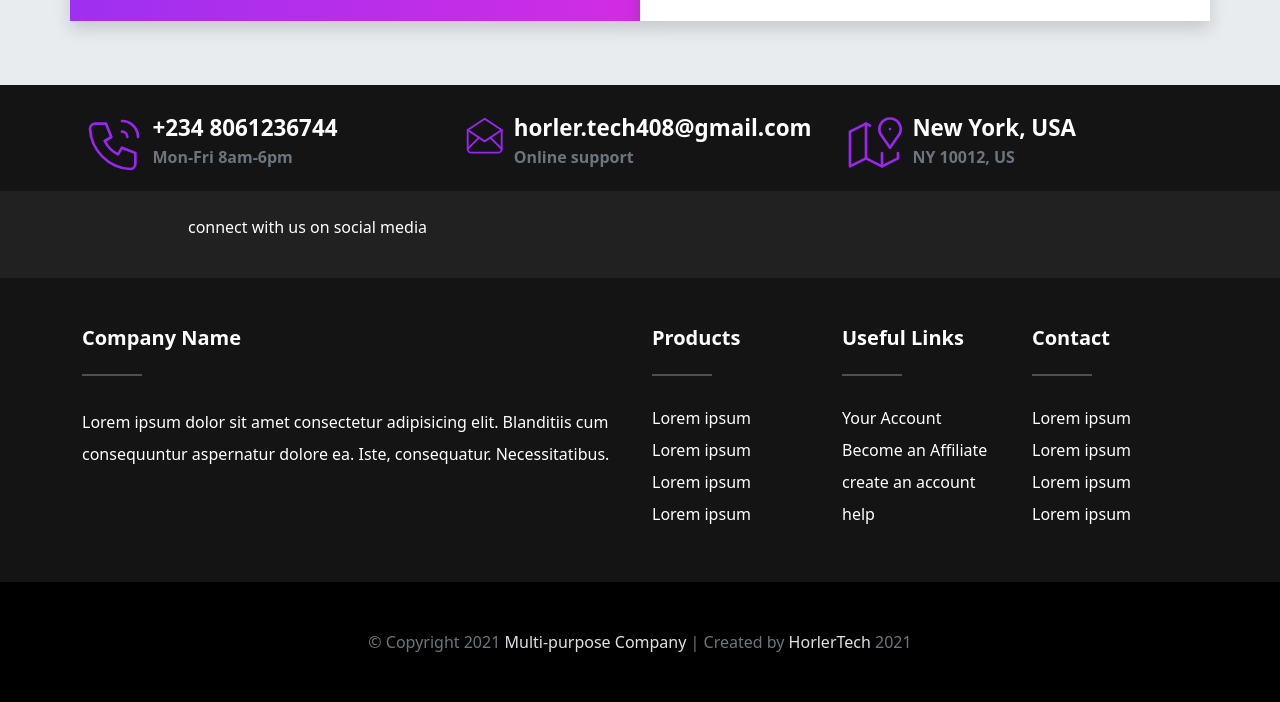
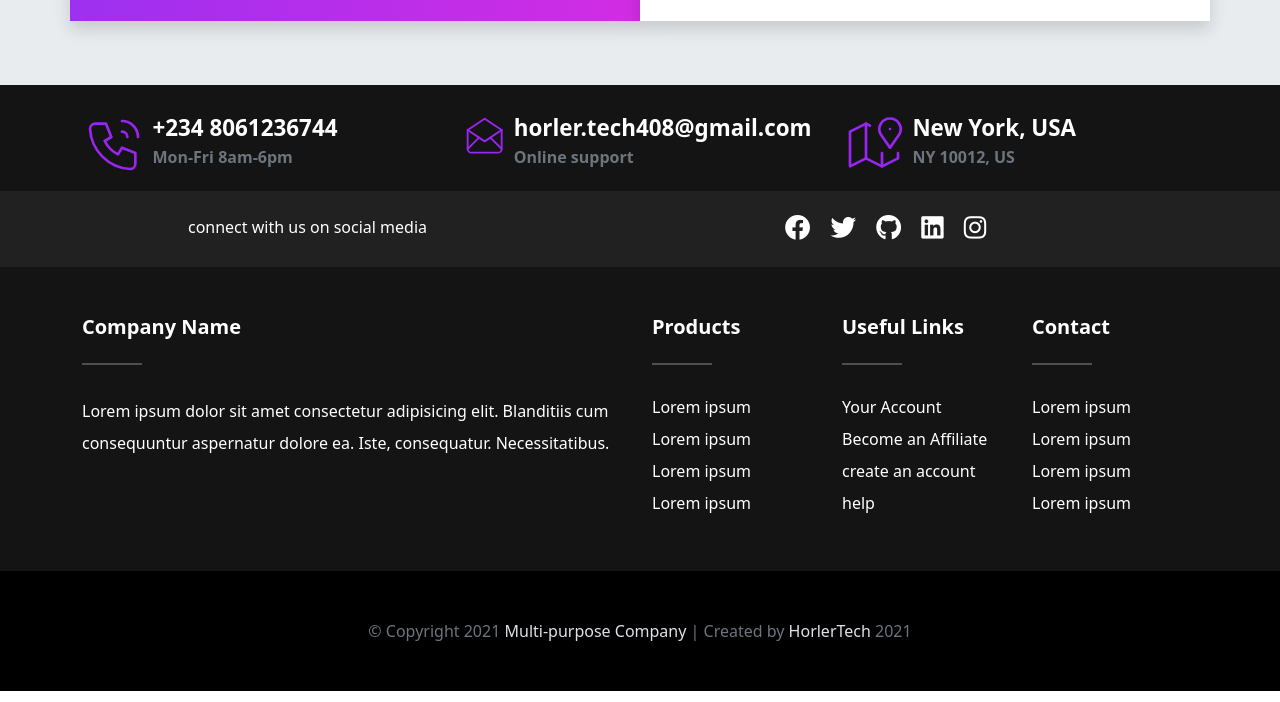
Before and after one commit to horler408/bootstrap_portfolio, a website: page index.html in a window 1280 px wide. Shown: the part 7846-8548 px from the top of the page. Drawn offline with Linux system fonts and the light colour scheme.

Commit message:
social icons

```diff
--- a/index.html
+++ b/index.html
@@ -898,11 +898,11 @@
               connect with us on social media
             </div>
             <div class="col-lg-7 col-md-6">
-              <a href="#"><i class="fab-fa-facebook"></i></a>
-              <a href="#"><i class="fab-fa-twitter"></i></a>
-              <a href="#"><i class="fab-fa-github"></i></a>
-              <a href="#"><i class="fab-fa-linkedin"></i></a>
-              <a href="#"><i class="fab-fa-instagram"></i></a>
+              <a href="#"><i class="fab fa-facebook"></i></a>
+              <a href="#"><i class="fab fa-twitter"></i></a>
+              <a href="#"><i class="fab fa-github"></i></a>
+              <a href="#"><i class="fab fa-linkedin"></i></a>
+              <a href="#"><i class="fab fa-instagram"></i></a>
             </div>
           </div>
         </div>
--- a/scss/components/_mixins.scss
+++ b/scss/components/_mixins.scss
@@ -11,9 +11,9 @@
 // ABSOLUTE CENTER
 @mixin absoluteCenter {
   position: absolute;
-  top: 45%;
-  left: 45%;
-  transform: translate(-50% -50%);
+  top: 50%;
+  left: 50%;
+  transform: translate(-50%, -50%);
 }
 
 // TRANSITION PROPERTY
```
